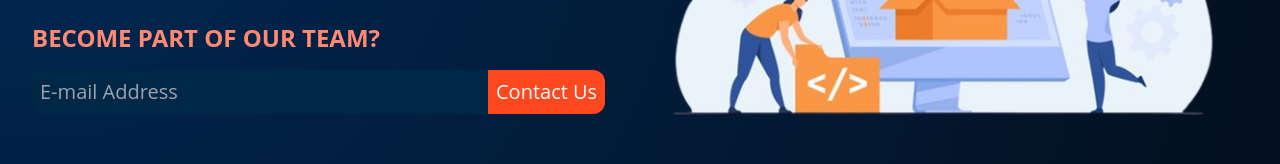
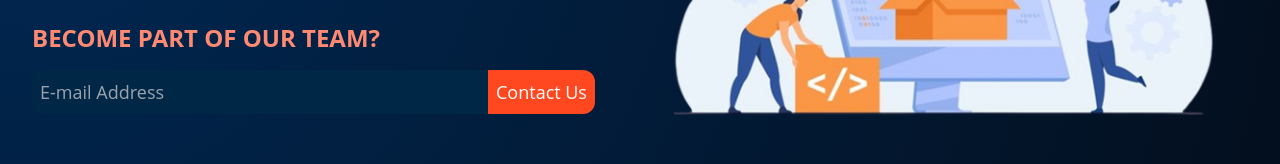
Before and after one commit to Alekiie/5-Dev-Community, a React (Vite) app: page / in a window 1280 px wide. Shown: the part 394-558 px from the top of the page. Built offline with nearby package versions, Linux system fonts and the light colour scheme.

Commit message:
Our Team Update

```diff
--- a/src/pages/Home.jsx
+++ b/src/pages/Home.jsx
@@ -25,15 +25,15 @@ const Home = () => {
             <span className="text-color-subtext font-bold text-2xl font-display mb-4 uppercase">
               Become Part of our Team?
             </span>
-            <div className="">
+            <div className="flex text-sm w-full md:block md:text-lg">
               <input
                 type="email"
                 name=""
                 id=""
                 placeholder="E-mail Address"
-                className="rounded-xl  border-none rounded-r-none bg-[#002846] w-3/4 p-2 outline-none text-white"
+                className="rounded-xl  border-none rounded-r-none bg-[#002846] w-1/2 md:w-3/4 p-1 md:p-2 outline-none text-white"
               />
-              <button className="bg-[#ff4820] p-2 rounded-xl rounded-l-none">
+              <button className="bg-[#ff4820] p-1 md:p-2 rounded-xl rounded-l-none">
                 Contact Us
               </button>
             </div>
```
